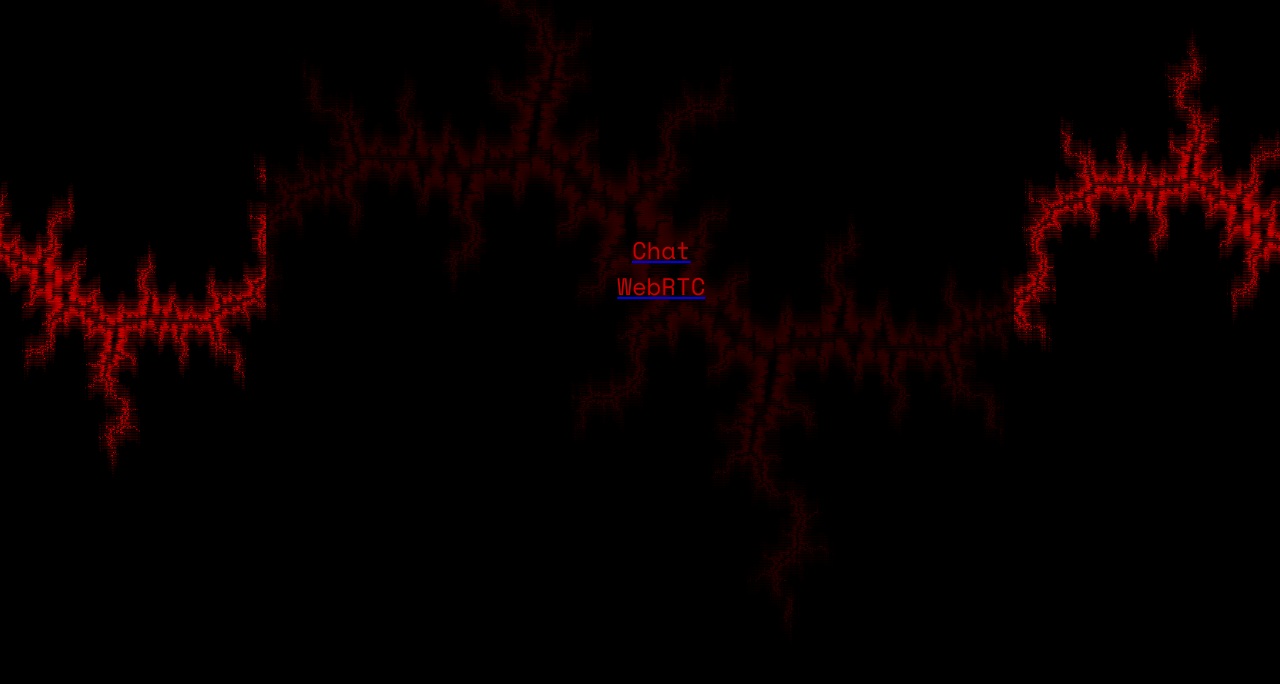
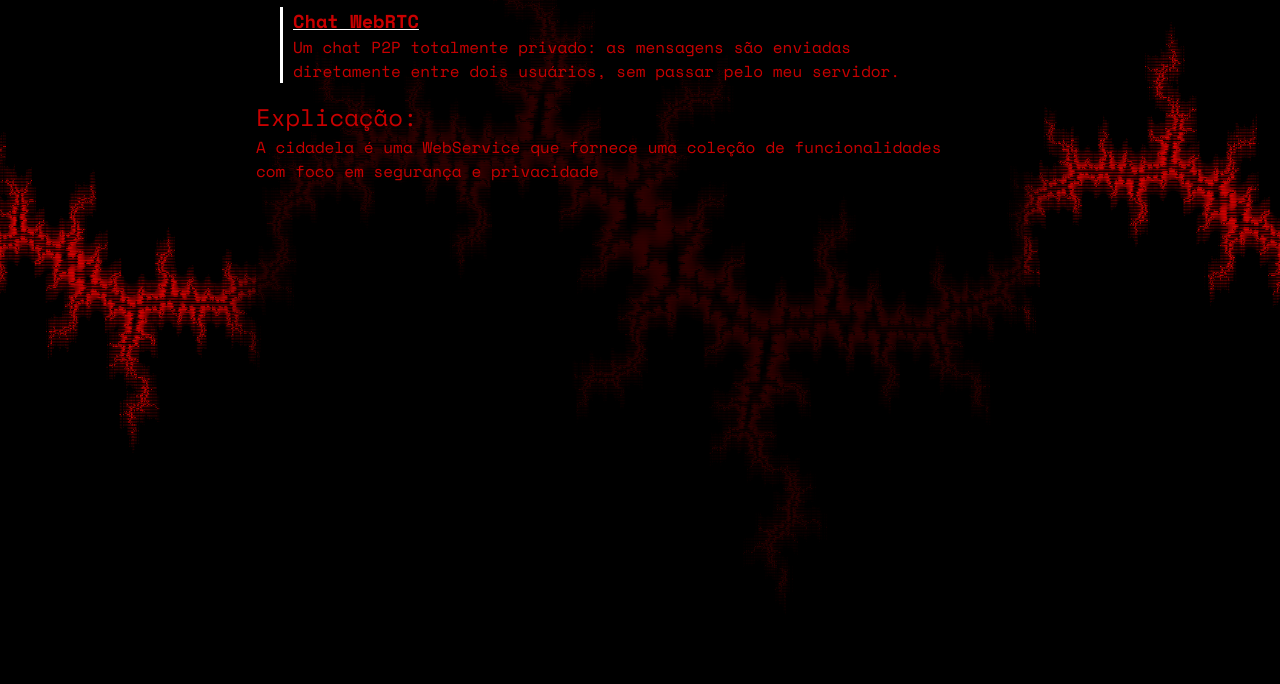
Before and after one commit to Benininico/cidadela, a website: page portal.html in a window 1280 px wide. Shown: the part 148-832 px from the top of the page. After the commit the page ends 800 px from the top, so only its background shows below. Drawn offline with nearby package versions, Linux system fonts and the light colour scheme.

Commit message:
styles +

```diff
--- a/portal.html
+++ b/portal.html
@@ -14,10 +14,26 @@
 
 <body>
     <div class="portal font1">
-        Portal
-        <ul>
-            <li><a href="chat.html"><p>Chat WebRTC</p></a></li>
+        <h1>Portal</h1>
+        <h2 class="font1 red">Paginas:</h2>
+        <ul class="pages">
+            <li class="pages">
+                <a href="chat.html">
+                    <h3>Chat WebRTC</h3>
+                </a>
+                <p>
+                    Um chat P2P totalmente privado: as mensagens são enviadas diretamente entre dois usuários,
+                    sem passar pelo meu servidor.
+                </p>
+            </li>
         </ul>
+
+        <h2 class="font1 red">Explicação:</h2>
+        <p>A cidadela é uma WebService que fornece uma coleção de funcionalidades com foco em segurança e privacidade
+        </p>
+
+
+
 
     </div>
 </body>
--- a/servidor.js
+++ b/servidor.js
@@ -74,7 +74,7 @@ wss.on('connection', (ws, req) => {
 
     if (data.type === 'join' && typeof data.room === 'string') {
       ws.room = data.room.slice(0, 64); // proteção: máximo 64 caracteres
-      console.log(`${hora()}: 🚪 Cliente com IP ${ws.userIP} entrou na sala ${ws.room}`);
+      console.log(`${hora()}: 🚪 Cliente com IP: ${ws.userIP} entrou na sala: ${ws.room}`);
 
       const sameRoomClients = clients.filter(c => c.room === ws.room);
       ws.send(JSON.stringify({ type: 'clientsCount', count: sameRoomClients.length }));
@@ -91,11 +91,11 @@ wss.on('connection', (ws, req) => {
 
   ws.on('close', () => {
     clients = clients.filter(c => c !== ws);
-    console.log(`${hora()}: 🔴 Cliente com IP ${ws.userIP} saiu da sala ${ws.room || 'desconhecida'}`);
+    console.log(`${hora()}: 🔴 Cliente com IP: ${ws.userIP} saiu da sala: ${ws.room || 'desconhecida'}`);
   });
 });
 
 // Inicia o servidor
 server.listen(port, () => {
-  console.log(`${hora()}: 🌐 Servidor HTTPS rodando na porta ${port}`);
+  console.log(`${hora()}: 🌐 Servidor HTTPS rodando na porta: ${port}`);
 });
--- a/style.css
+++ b/style.css
@@ -2,6 +2,10 @@
     margin: 0;
     padding: 0;
     box-sizing: border-box;
+}
+
+.red {
+    color: #c80000;
 }
 
 .font1 {
@@ -28,7 +32,6 @@ body {
     background-repeat: no-repeat;
     background-position: center;
     overflow: hidden;
-    padding: 1rem;
 }
 
 h1 {
@@ -41,20 +44,47 @@ h1 {
 }
 
 p {
-    font-size: 1.5rem;
+    font-size: 1rem;
     color: #c80000;
-    text-align: center;
     max-width: 90%;
     user-select: none;
 }
+
+
+p.bemVindo {
+    font-size: 1.6rem;
+    color: #c80000;
+    max-width: 90%;
+    user-select: none;
+}
+
 
 .portal {
     min-height: 100vh;
     width: 60%;
     background-color: #000000c8;
-    display: flex;
-    justify-content: center;
-    align-items: center;
+    margin-inline: 5vw;
+    box-shadow: 0 0 50px #000;
+}
+
+ul.pages {
+    text-decoration: none;
+}
+
+li.pages {
+    list-style: none;
+    border-left: 3px solid white;
+    padding-left: 10px;
+    color: white;
+    margin: 1rem 0;
+    margin-left: 3vh;
+    text-align: left;
+}
+
+a {
+    color: #c80000;
+    text-decoration: underline;
+    text-decoration-color: #fff;
 }
 
 .container {
```
Also changed, not shown: index.html (+1 -1 lines).
